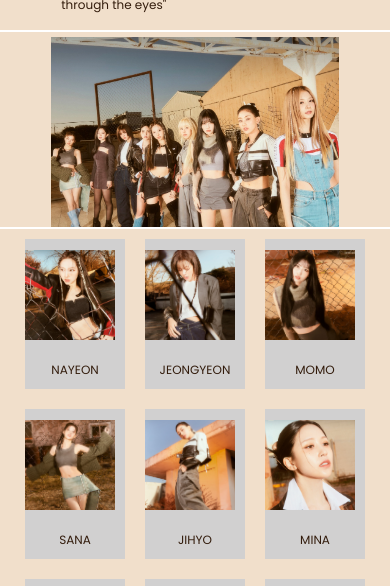
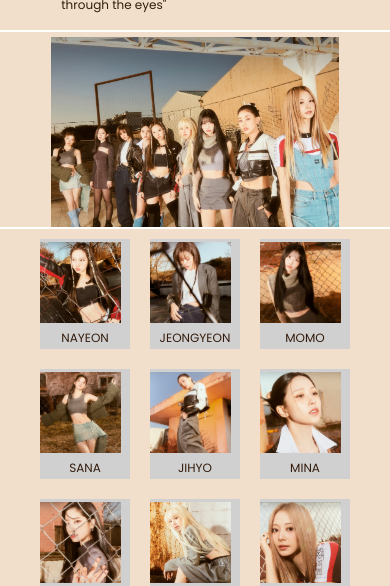
Before and after one commit to mingmosa96/myweb, a plain HTML site: page index.html in a window 390 px wide. Shown: the part 174-760 px from the top of the page. Drawn offline with nearby package versions, Linux system fonts and the light colour scheme.

Commit message:
twice web 1.0

```diff
--- a/css/style.css
+++ b/css/style.css
@@ -159,8 +159,8 @@ body{
 
     .menu-item{
 
-      width: 100px;
-      height: 150px;
+      width: 90px;
+      height: 110px;
       margin: 10px;
     }
 
```
